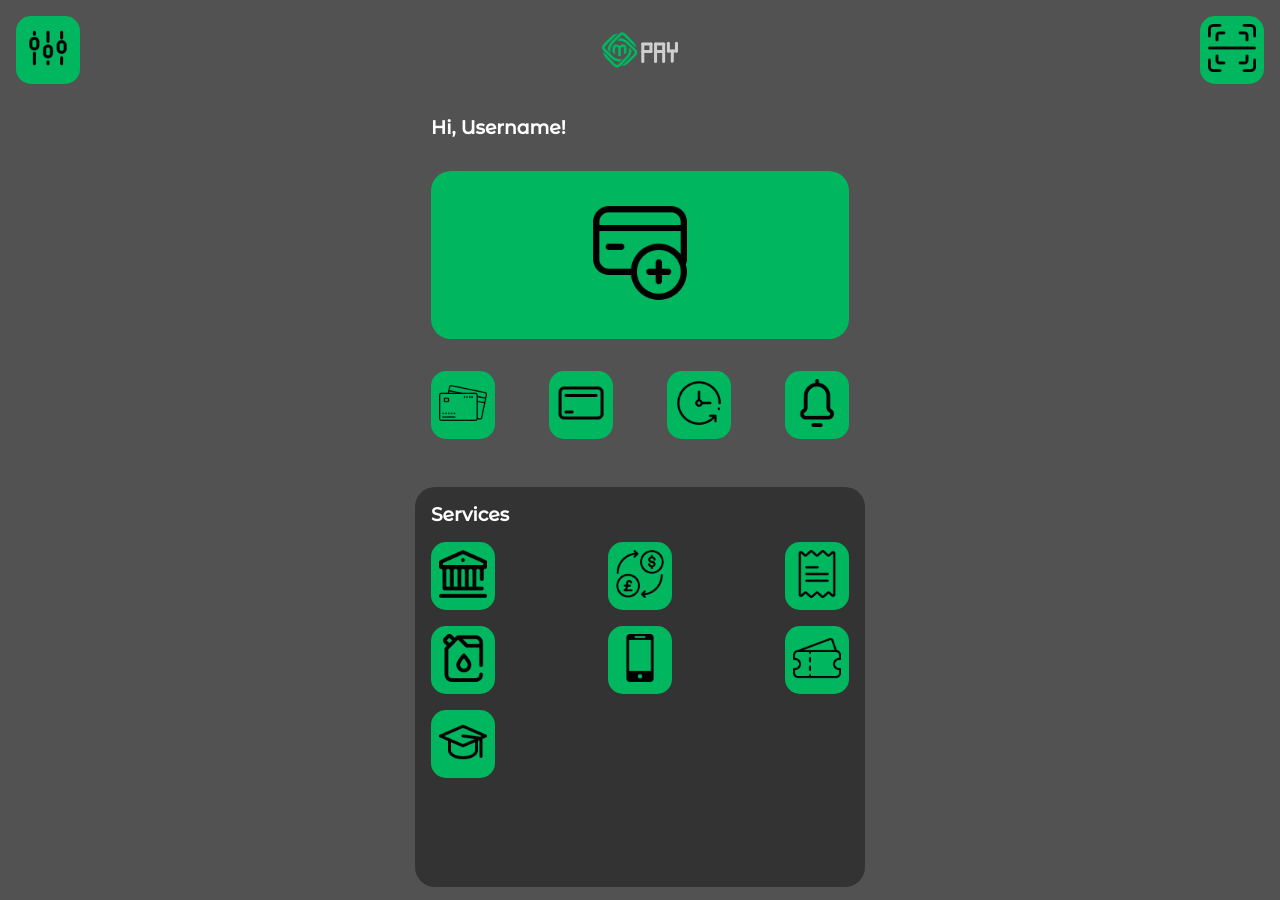
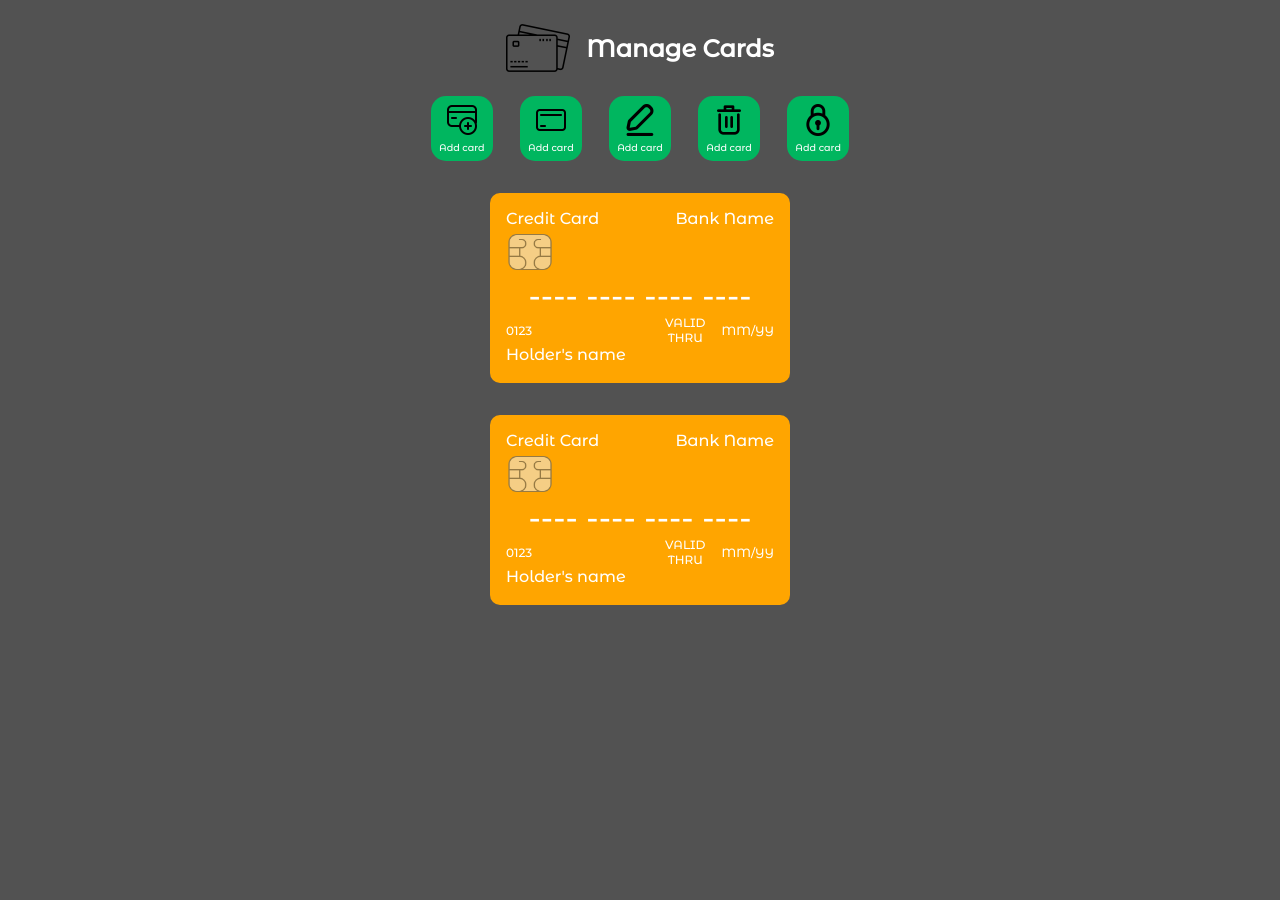
Before and after one commit to mohdmdthr/Mrch-Pay, a React (Create React App) app: page / in a window 1280 px wide. After the commit the page ends 800 px from the top, so only its background shows below. Built offline with nearby package versions, Linux system fonts and the light colour scheme.

Commit message:
create manage cards screen

```diff
--- a/src/App.jsx
+++ b/src/App.jsx
@@ -1,20 +1,22 @@
 import React from "react";
 import Header from "./components/header/Header";
 import Container from "./components/container/Container";
-import Home from "./containers/home/Home";
 import Login from "./containers/login/Login";
 import Signup from "./containers/signup/Signup";
+import Home from "./containers/home/Home";
+import ManageCards from "./containers/manageCards/ManageCards";
 
 import "./app.css";
 
 const App = () => {
   return (
     <>
-      <Header />
+      {/* <Header /> */}
       <Container>
         {/* <Login />
         <Signup /> */}
-        <Home />
+        {/* <Home /> */}
+        <ManageCards />
       </Container>
     </>
   );
--- a/src/components/card/Card.jsx
+++ b/src/components/card/Card.jsx
@@ -1,8 +1,40 @@
 import React from "react";
+
+import chipIcon from "../../assets/img/card-chip.png";
+
 import "./card.css";
 
-const Card = () => {
-  return <div>Card</div>;
+const Card = ({
+  cardType,
+  bankName,
+  cardNumber,
+  monthIssued,
+  dateExpiry,
+  cardHolder,
+}) => {
+  return (
+    <div className="card">
+      <div className="card__header">
+        <span className="card__type">{cardType}</span>
+        <span className="cardBank">{bankName}</span>
+      </div>
+      <img src={chipIcon} alt="card chip icon" className="card__chip" />
+      {cardNumber ? (
+        <span className="card__number">{cardNumber}</span>
+      ) : (
+        <span className="card__placeholder">---- ---- ---- ----</span>
+      )}
+      <div className="card__date-container">
+        <span className="date-issued">{monthIssued}</span>
+        <span className="date-validity">
+          valid <br />
+          thru
+        </span>
+        <span className="date-expiry">{dateExpiry}</span>
+      </div>
+      <div className="card__holder">{cardHolder}</div>
+    </div>
+  );
 };
 
 export default Card;
--- a/src/components/card/card.css
+++ b/src/components/card/card.css
@@ -0,0 +1,47 @@
+.card {
+  width: 300px;
+  height: 190px;
+  background-color: #ffa500;
+  border-radius: 10px;
+  padding: 1rem;
+  margin: 0 auto;
+  margin-top: 2rem;
+}
+
+.card__header {
+  display: flex;
+  justify-content: space-between;
+}
+
+.card__chip {
+  display: block;
+  width: 48px;
+}
+
+.card__placeholder {
+  font-size: 2rem;
+}
+
+.card__date-container {
+  display: flex;
+  justify-content: space-between;
+  align-items: center;
+  font-size: 0.75rem;
+}
+
+.date-issued {
+  margin-right: auto;
+}
+
+.date-validity {
+  margin-right: 1rem;
+  text-transform: uppercase;
+}
+
+.date-expiry {
+  text-transform: uppercase;
+}
+
+.card__holder {
+  text-align: start;
+}
--- a/src/components/iconButton/IconButton.jsx
+++ b/src/components/iconButton/IconButton.jsx
@@ -1,10 +1,11 @@
 import React from "react";
 import "./iconButton.css";
 
-const IconButton = ({ icon, link, altText }) => {
+const IconButton = ({ icon, link, altText, iconText }) => {
   return (
     <div className="iconContainer">
       <img src={icon} alt={altText} className="iconBtn" />
+      <span className="iconText">{iconText}</span>
     </div>
   );
 };
--- a/src/components/iconButton/iconButton.css
+++ b/src/components/iconButton/iconButton.css
@@ -1,9 +1,18 @@
 .iconContainer {
+  display: flex;
+  flex-direction: column;
+  justify-content: center;
+  align-items: center;
   padding: 0.5rem;
   border-radius: 15px;
   background-color: var(--color-primary);
   cursor: pointer;
 }
 .iconBtn {
-  width: 48px;
+  width: 32px;
 }
+
+.iconText {
+  font-size: 0.6rem;
+  margin-top: 0.4rem;
+}
--- /dev/null
+++ b/src/components/pageTitle/PageTitle.jsx
@@ -0,0 +1,17 @@
+import React from "react";
+
+import "./pageTitle.css";
+
+const PageTitle = ({ title, icon, desc }) => {
+  return (
+    <div className="page-title">
+      <img src={icon} alt="cards icon" className="page-title__icon" />
+      <div className="page-title__title-container">
+        <h2 className="page-title__title">{title}</h2>
+        {desc && <span className="page-title__desc">{desc}</span>}
+      </div>
+    </div>
+  );
+};
+
+export default PageTitle;
--- /dev/null
+++ b/src/components/pageTitle/pageTitle.css
@@ -0,0 +1,24 @@
+.page-title {
+  display: flex;
+  align-items: center;
+  justify-content: center;
+}
+
+.page-title__icon {
+  width: 64px;
+  margin-right: 1rem;
+}
+
+.page-title__title-container {
+  display: flex;
+  flex-direction: column;
+  align-items: flex-start;
+}
+
+.page-title__title {
+  font-weight: 700;
+}
+
+.page-title__desc {
+  margin-top: 0.3rem;
+}
--- /dev/null
+++ b/src/containers/manageCards/ManageCards.jsx
@@ -0,0 +1,48 @@
+import React from "react";
+import PageTitle from "../../components/pageTitle/PageTitle";
+import IconButton from "../../components/iconButton/IconButton";
+import Card from "../../components/card/Card";
+
+import cardsIcon from "../../assets/img/debit-cards.png";
+import addCardIcon from "../../assets/img/Add card.png";
+import createCardIcon from "../../assets/img/create card.png";
+import lockIcon from "../../assets/img/lock.png";
+import deleteIcon from "../../assets/img/delete.png";
+import writeIcon from "../../assets/img/write.png";
+
+import "./manageCards.css";
+
+const ManageCards = () => {
+  return (
+    <div className="manage-cards">
+      <PageTitle title="Manage Cards" icon={cardsIcon} />
+      <div className="manage-cards__buttons">
+        <IconButton icon={addCardIcon} altText="Add card" iconText="Add card" />
+        <IconButton
+          icon={createCardIcon}
+          altText="Add card"
+          iconText="Add card"
+        />
+        <IconButton icon={writeIcon} altText="Add card" iconText="Add card" />
+        <IconButton icon={deleteIcon} altText="Add card" iconText="Add card" />
+        <IconButton icon={lockIcon} altText="Add card" iconText="Add card" />
+      </div>
+      <Card
+        cardType="Credit Card"
+        bankName="Bank Name"
+        monthIssued="0123"
+        dateExpiry="MM/YY"
+        cardHolder="Holder's name"
+      />
+      <Card
+        cardType="Credit Card"
+        bankName="Bank Name"
+        monthIssued="0123"
+        dateExpiry="MM/YY"
+        cardHolder="Holder's name"
+      />
+    </div>
+  );
+};
+
+export default ManageCards;
--- /dev/null
+++ b/src/containers/manageCards/manageCards.css
@@ -0,0 +1,9 @@
+.manage-cards {
+  padding: 1rem;
+}
+
+.manage-cards__buttons {
+  display: flex;
+  justify-content: space-between;
+  margin-top: 1rem;
+}
```
Also changed, not shown: src/assets/img/card-chip.png (added).
